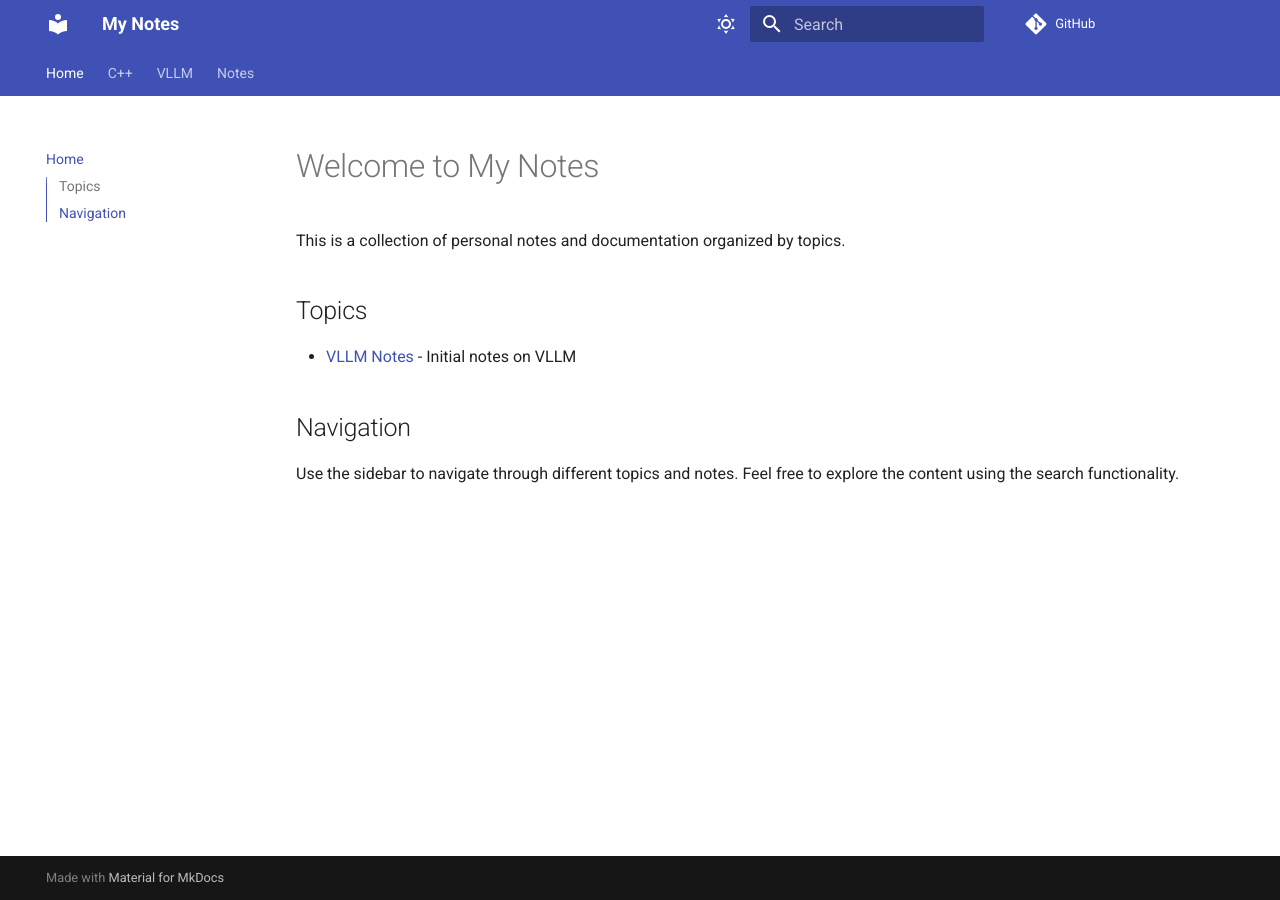
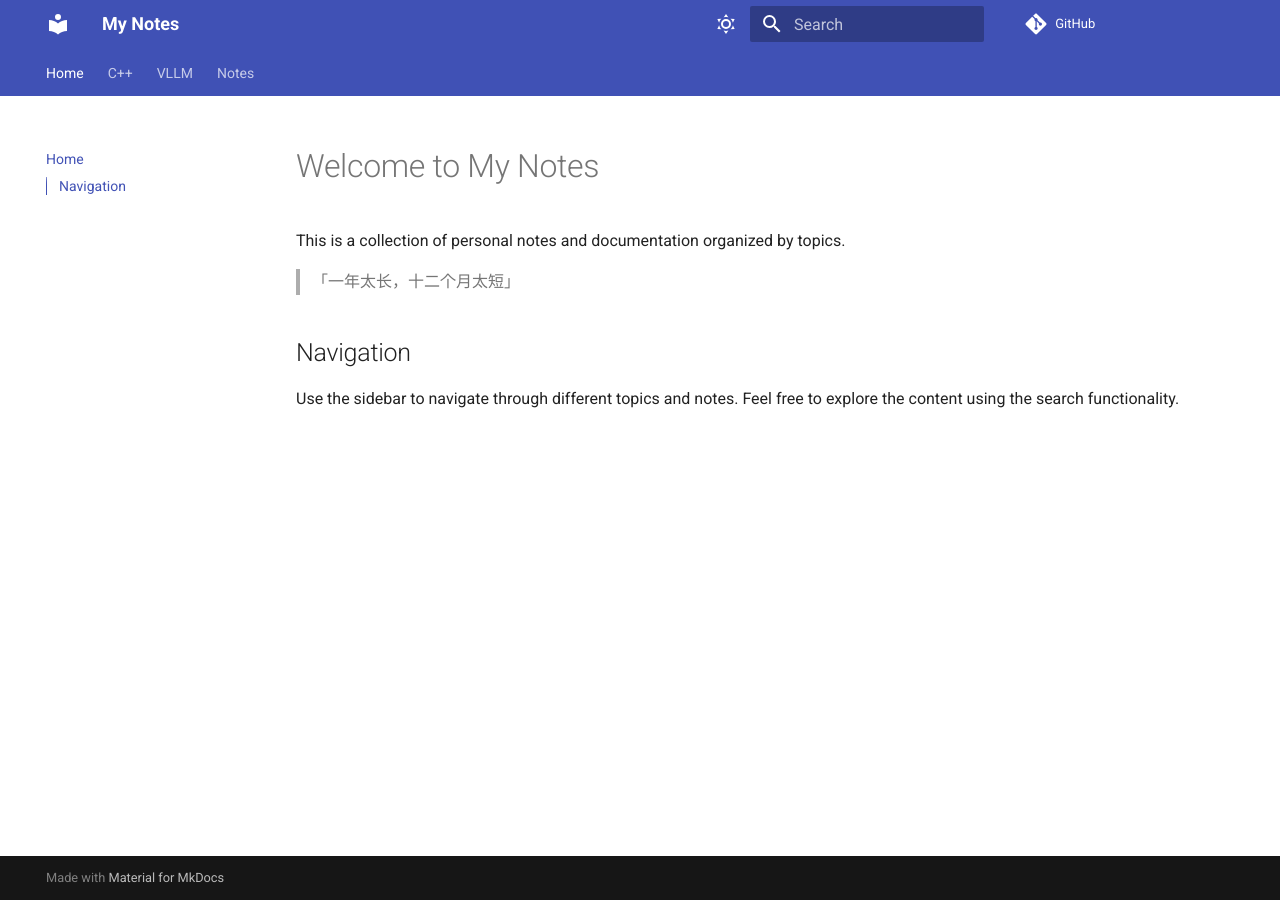
Before and after one commit to onjackay/notes, an MkDocs documentation site: the page built from docs/index.md, in a window 1280 px wide. Built offline with MkDocs 1.6.1 and Material for MkDocs 9.7.7, drawn with Linux system fonts in a browser that asks for light colours; comment, search, counter and statistics services are not loaded.

Commit message:
Update index.md

```diff
--- a/docs/index.md
+++ b/docs/index.md
@@ -2,9 +2,7 @@
 
 This is a collection of personal notes and documentation organized by topics.
 
-## Topics
-
-- [VLLM Notes](vllm/1.md) - Initial notes on VLLM
+> 「一年太长，十二个月太短」
 
 ## Navigation
 
```
